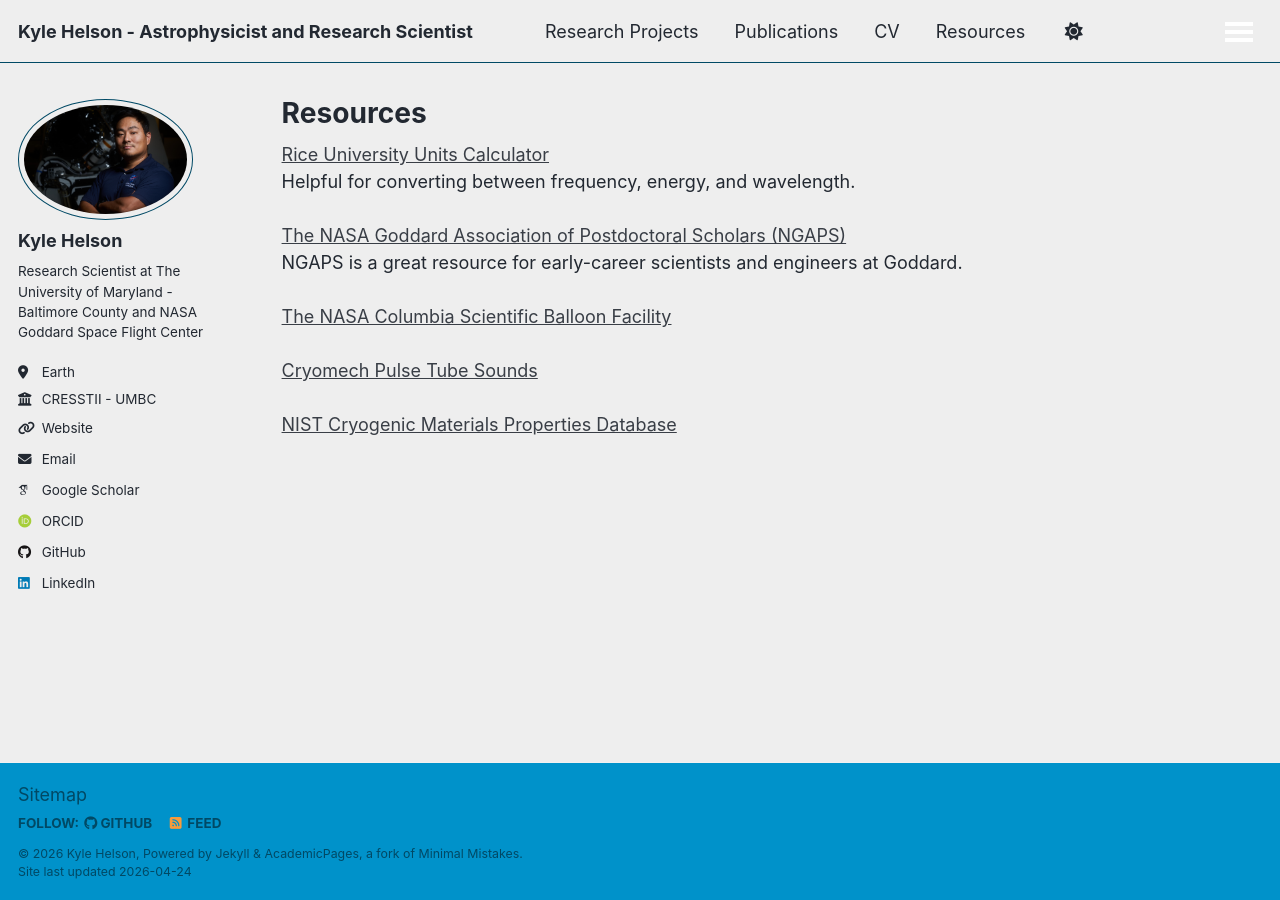
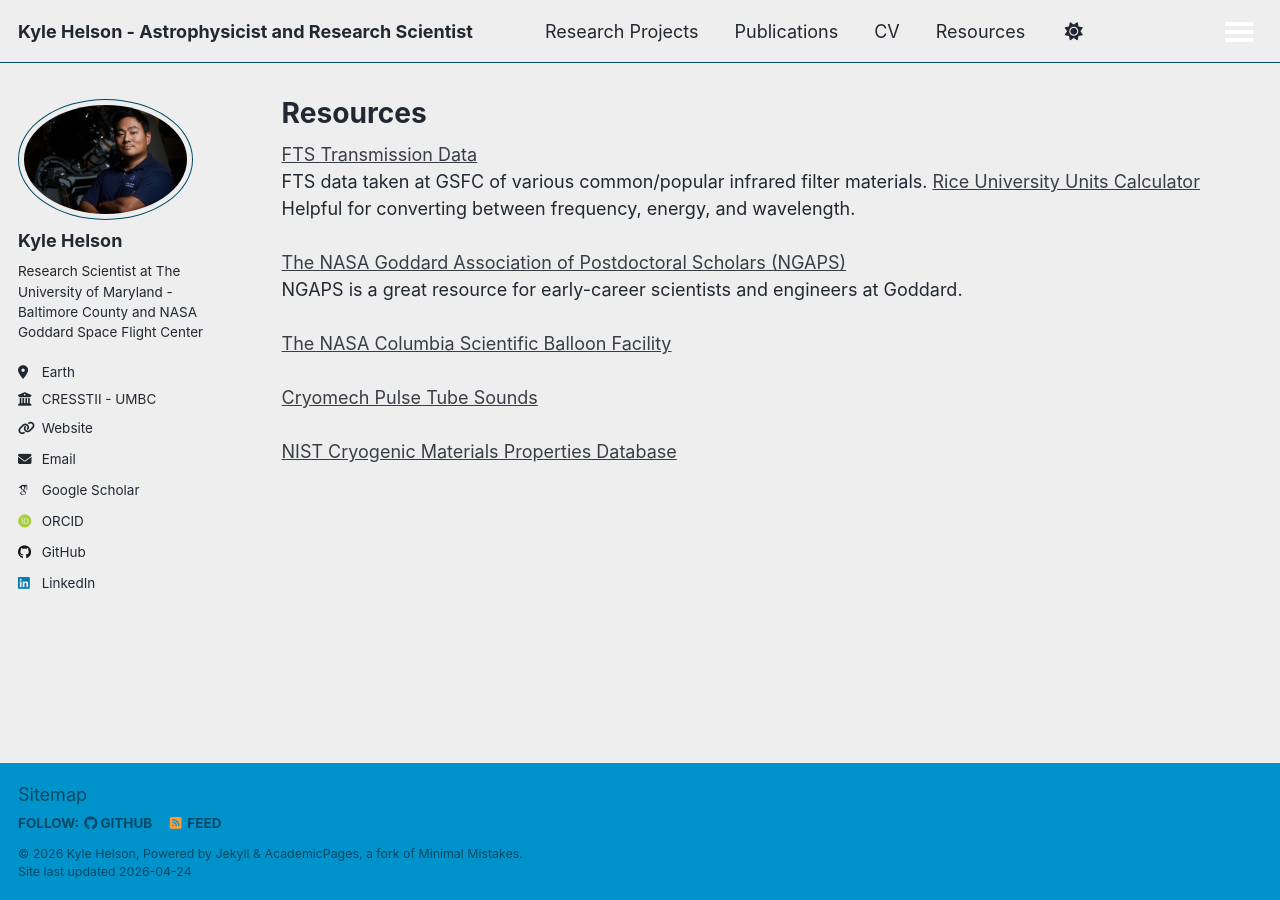
Before and after one commit to kylehelson/kylehelson.github.io, a Jekyll site: the page built from _pages/resources.html, in a window 1280 px wide. Built offline with Jekyll 4.4.1, drawn with Linux system fonts in a browser that asks for light colours; some web fonts are replaced; a script that is not in the unit is left out.

Commit message:
Add resource links for FTS data
Added links to FTS Transmission Data and Rice University Units Calculator.

```diff
--- a/_pages/resources.html
+++ b/_pages/resources.html
@@ -5,6 +5,8 @@ permalink: /resources/
 author_profile: true
 ---
 
+<a href = "https://kylehelson.github.io/fts-data">FTS Transmission Data</a>
+<br>FTS data taken at GSFC of various common/popular infrared filter materials.
 
 <a href = "https://halas.rice.edu/unit-conversions">Rice University Units Calculator</a>
 <br>Helpful for converting between frequency, energy, and wavelength.
```
